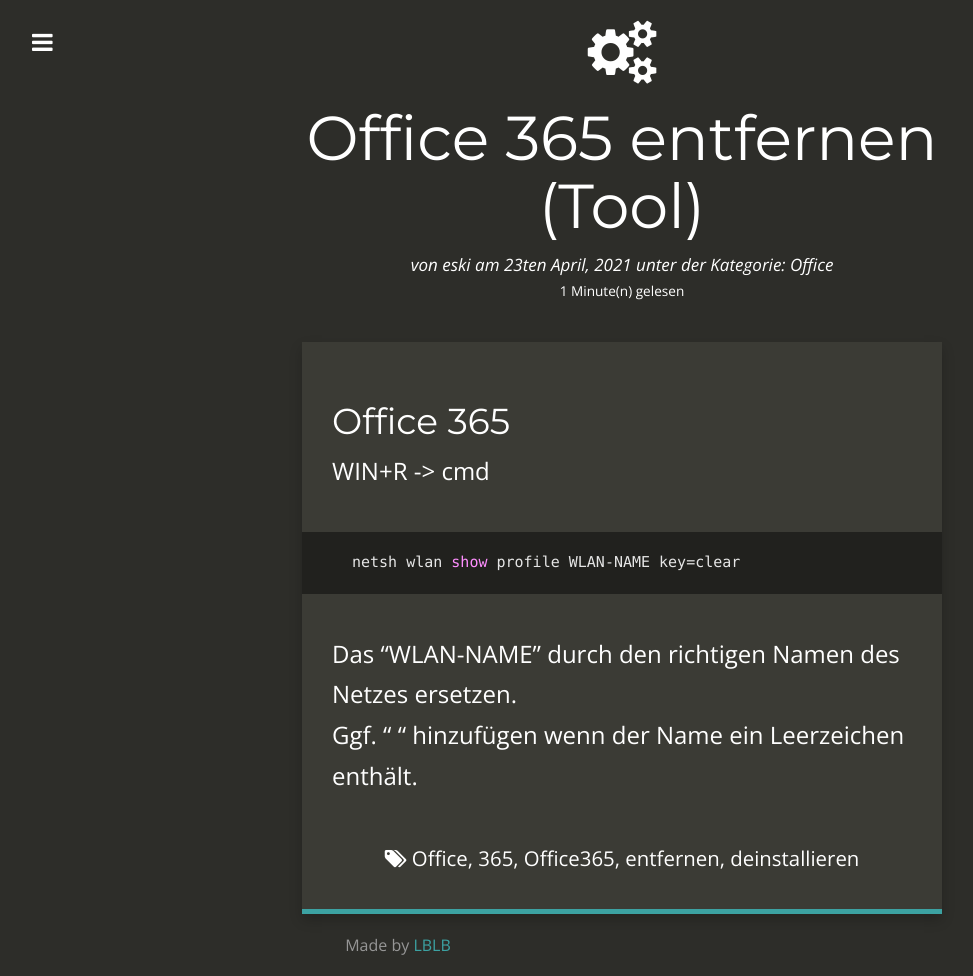
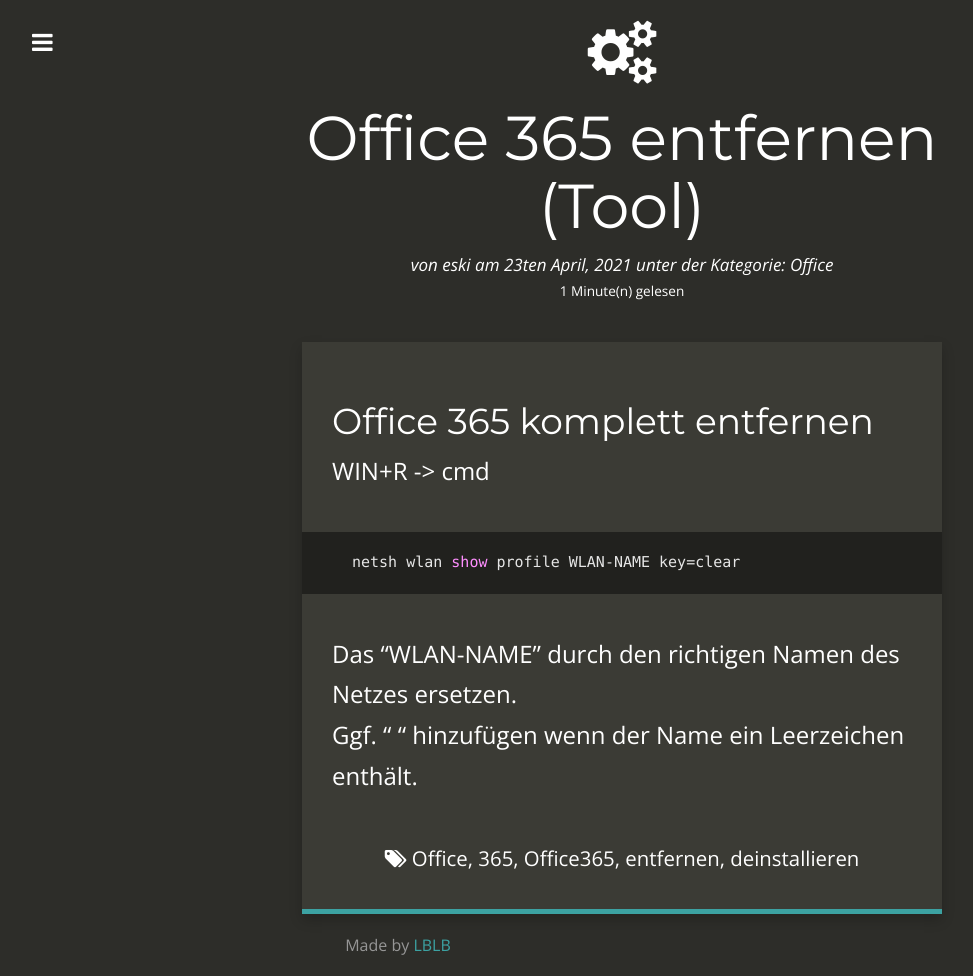
Before and after one commit to eski1337/lblb-it-ffd00, a Jekyll site: the page built from _posts/2021-23-04-Office365_uninstall.md, in a window 1280 px wide. Shown: the whole page, without its empty margins (18-991 px from the left). Built offline with Jekyll 4.4.1, drawn with Linux system fonts in a browser that asks for light colours; nearby versions of some CDN libraries; comment, search, counter and statistics services are not loaded.

Commit message:
2021-23-04-Office365_uninstall.md: changed

````diff
--- a/_posts/2021-23-04-Office365_uninstall.md
+++ b/_posts/2021-23-04-Office365_uninstall.md
@@ -14,7 +14,7 @@
   - deinstallieren
 ---
 
-## Office 365
+## Office 365 komplett entfernen
 
 WIN+R -> cmd
 ```
````
